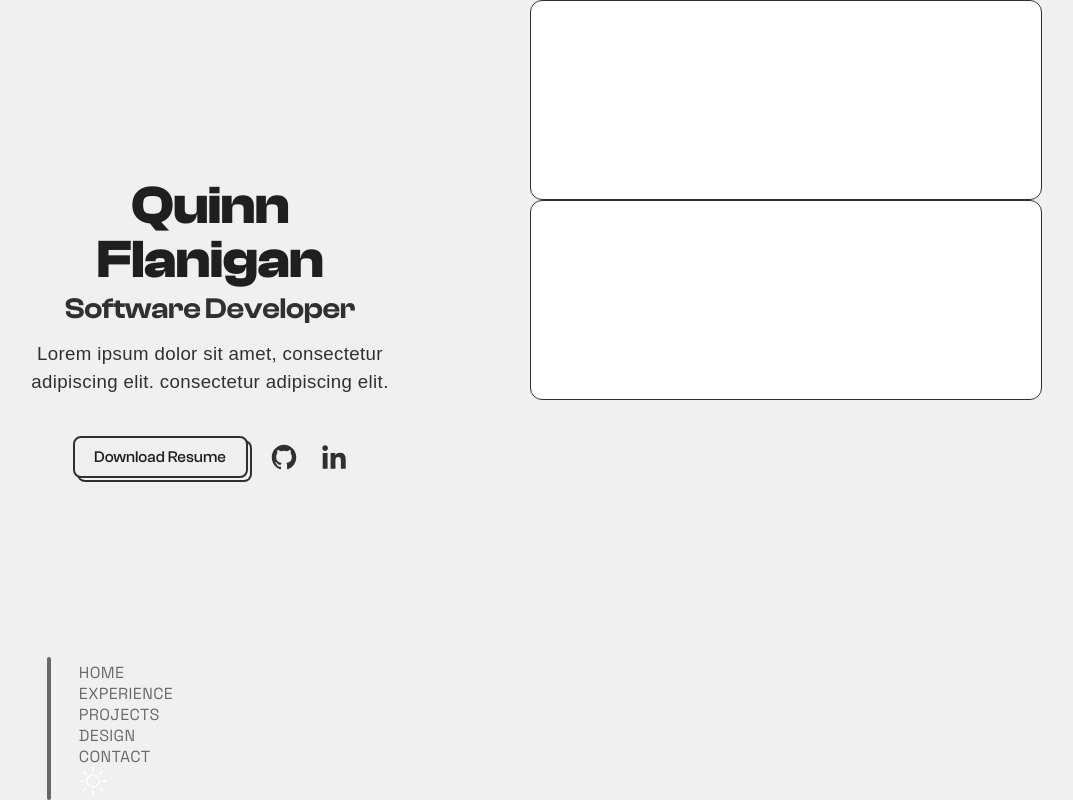
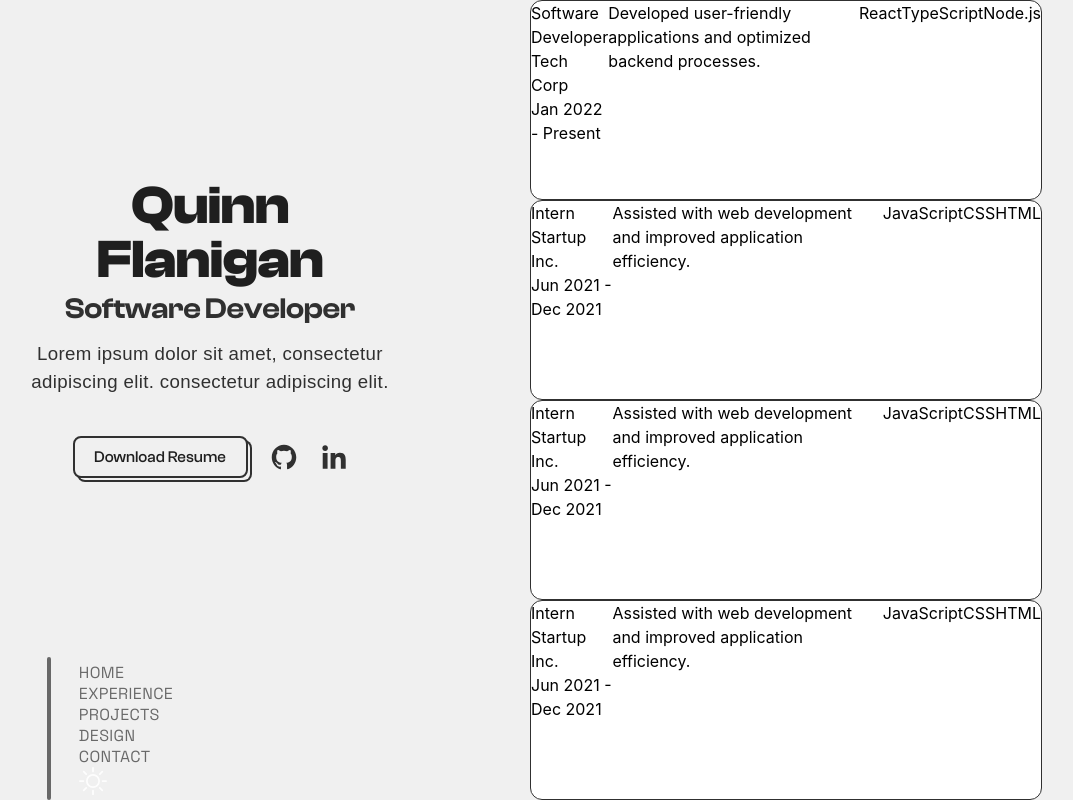
Before and after one commit to qinflan/portfolio, a React (Vite) app in the folder portfolio/client/: page / in a window 1280 px wide. Shown: the whole page, without its empty margins (110-1183 px from the left). Built offline with nearby package versions, Linux system fonts and the light colour scheme; a web font is replaced by a local one.

Commit message:
Email Form Frontend

```diff
--- a/portfolio/client/package.json
+++ b/portfolio/client/package.json
@@ -10,12 +10,14 @@
     "preview": "vite preview"
   },
   "dependencies": {
+    "axios": "^1.7.7",
     "framer-motion": "^11.11.0",
     "react": "^18.3.1",
     "react-dom": "^18.3.1",
     "react-icons": "^5.3.0",
     "react-router": "^6.26.2",
-    "react-router-dom": "^6.26.2"
+    "react-router-dom": "^6.26.2",
+    "react-toastify": "^10.0.6"
   },
   "devDependencies": {
     "@eslint/js": "^9.9.0",
--- a/portfolio/client/src/components/pages/contact/Contact.tsx
+++ b/portfolio/client/src/components/pages/contact/Contact.tsx
@@ -1,8 +1,71 @@
-import React from 'react'
+import React, {useState} from 'react'
+import axios from 'axios';
+import { ToastContainer,toast } from 'react-toastify';
+import 'react-toastify/dist/ReactToastify.css'
 
 const Contact = () => {
+
+  // declare state for email contents to be validated in backend
+  const [email, setEmail] = useState('');
+  const [subject, setSubject] = useState('');
+  const [body, setBody] = useState('');
+
+  const handleSubmit = async (e: React.FormEvent) => {
+    e.preventDefault();
+
+    try {
+      const formResponse = await axios.post("/api/dummy/endpoint",
+        {
+          email,
+          subject,
+          body
+        });
+
+      if (formResponse.status == 200) {
+        toast.success("Email sent successfully")
+      }
+    } catch (error) {
+      console.error("Error sending email: ", error)
+      toast.error("Failed to send email, ensure all fields are valid")
+    }
+
+  }
+
   return (
-    <div>Contact</div>
+    <div className="contact-container">
+      <form className="inquiry-form">
+
+        <input
+          type="text"
+          className="input-field"
+          placeholder="Enter your email"
+          value={email}
+          onChange={(e) => setEmail(e.target.value)}
+          required/>
+
+          <input
+          type="text"
+          className="input-field"
+          placeholder="Enter subject of email"
+          value={subject}
+          onChange={(e) => setSubject(e.target.value)}
+          required/>
+
+        <input
+          type="text"
+          className="input-field"
+          placeholder="What would you like to contact me for?"
+          value={body}
+          onChange={(e) => setBody(e.target.value)}
+          required/>
+
+        <button type="submit" className="submit-email-form">
+          Send
+        </button>
+
+      <ToastContainer/>
+      </form>
+    </div>
   )
 }
 
--- a/portfolio/client/src/components/pages/experience/WorkData.ts
+++ b/portfolio/client/src/components/pages/experience/WorkData.ts
@@ -12,5 +12,26 @@ export const workData = [
       dates: "Jun 2021 - Dec 2021",
       description: "Assisted with web development and improved application efficiency.",
       skills: ["JavaScript", "CSS", "HTML"]
-    }
+    },
+    {
+        title: "Intern",
+        company: "Startup Inc.",
+        dates: "Jun 2021 - Dec 2021",
+        description: "Assisted with web development and improved application efficiency.",
+        skills: ["JavaScript", "CSS", "HTML"]
+      },
+      {
+        title: "Intern",
+        company: "Startup Inc.",
+        dates: "Jun 2021 - Dec 2021",
+        description: "Assisted with web development and improved application efficiency.",
+        skills: ["JavaScript", "CSS", "HTML"]
+      },
+      {
+        title: "Intern",
+        company: "Startup Inc.",
+        dates: "Jun 2021 - Dec 2021",
+        description: "Assisted with web development and improved application efficiency.",
+        skills: ["JavaScript", "CSS", "HTML"]
+      }
   ];
--- a/portfolio/client/src/components/ui/ResumeBtn.tsx
+++ b/portfolio/client/src/components/ui/ResumeBtn.tsx
@@ -2,6 +2,10 @@ import React from 'react'
 import "./ResumeBtn.css"
 
 const ResumeBtn = () => {
+
+  const handleDownload = () => {
+
+  }
   return (
     <button className="resume-btn">
         Download Resume
--- a/portfolio/client/src/components/ui/RightPanel.css
+++ b/portfolio/client/src/components/ui/RightPanel.css
@@ -5,4 +5,5 @@
     flex-direction: column;
     width: 50%;
     height: 100vh;
+    overflow-y: scroll;
 }
--- a/portfolio/client/src/components/ui/WorkWidget.css
+++ b/portfolio/client/src/components/ui/WorkWidget.css
@@ -7,3 +7,7 @@
     border-radius: 12px;
     border: solid 1px var(--widget-border);
 }
+
+.workWidgetContainer h1, h2, h3, h4, p {
+    color: black;
+}
```
Also changed, not shown: 1 other file (tests, documents, lock files or other folders).
